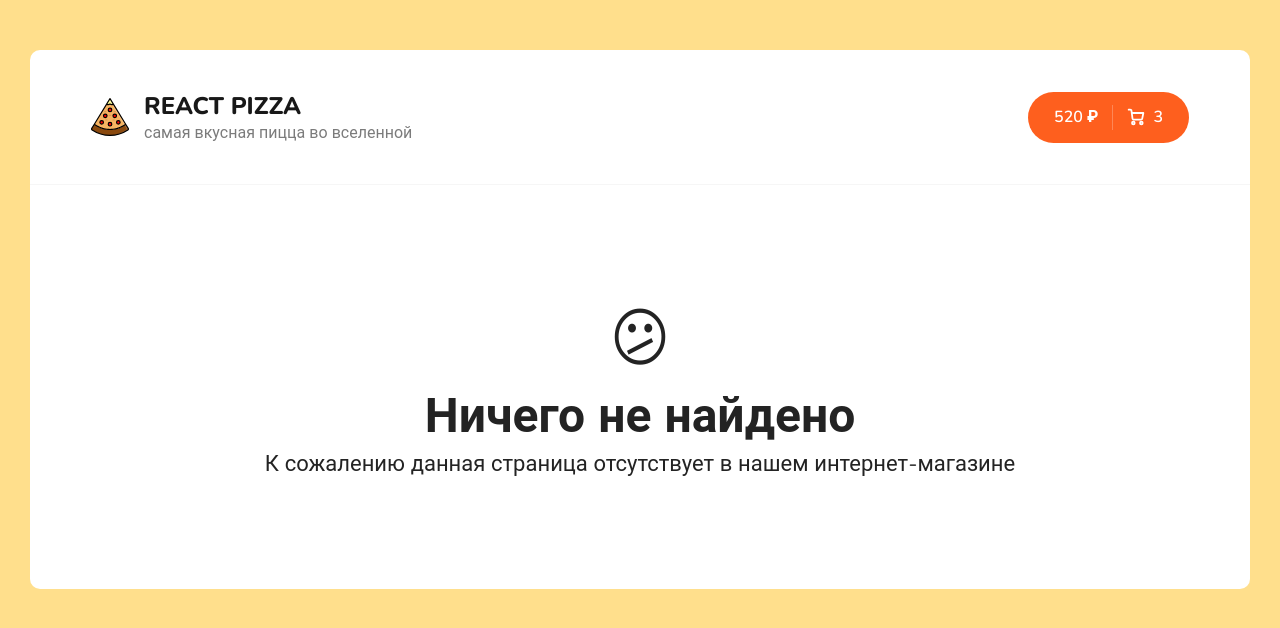
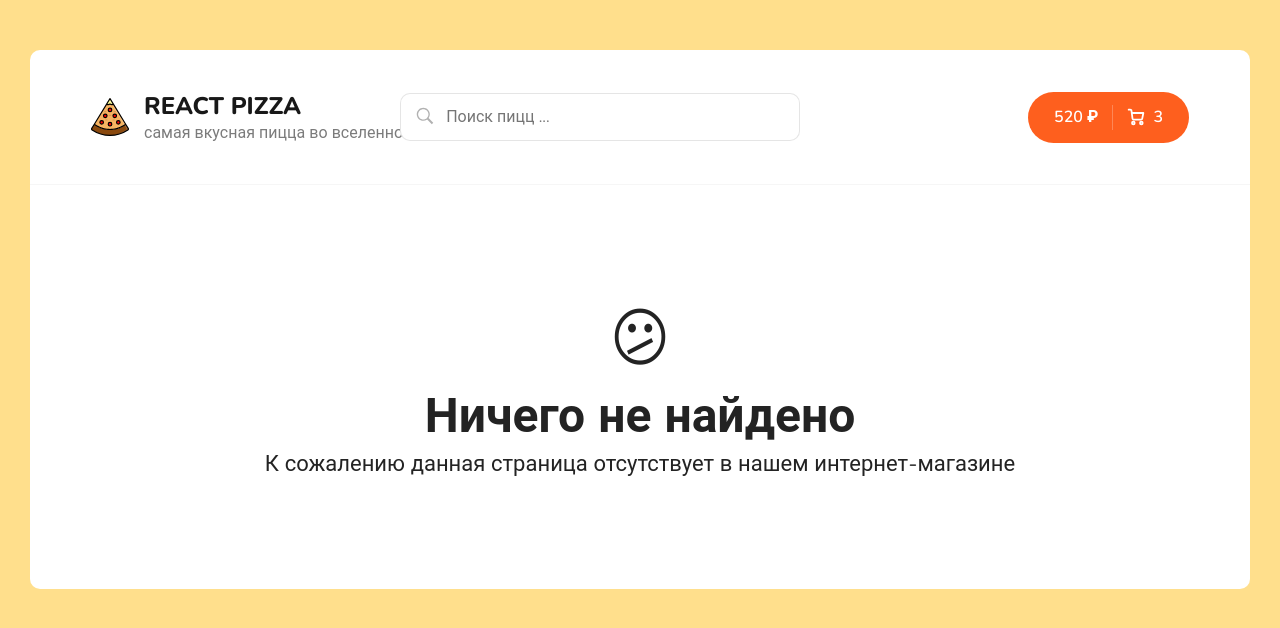
Before and after one commit to AntonAmialchenia/react-pizza, a React (Create React App) app: page /pizza/1 in a window 1280 px wide. Shown: the top 628 px of the page. Built offline with nearby package versions, Linux system fonts and the light colour scheme.

Commit message:
Поиск и пагинация

```diff
--- a/package.json
+++ b/package.json
@@ -13,6 +13,7 @@
     "react": "^18.2.0",
     "react-content-loader": "^6.2.0",
     "react-dom": "^18.2.0",
+    "react-paginate": "^8.1.4",
     "react-router-dom": "^6.8.0",
     "react-scripts": "5.0.1",
     "sass": "^1.57.1",
--- a/src/App.tsx
+++ b/src/App.tsx
@@ -1,4 +1,4 @@
-import React from 'react';
+import React, { useState } from 'react';
 import { Routes, Route } from 'react-router-dom';
 
 import Header from './components/Header';
@@ -6,18 +6,19 @@ import Cart from './pages/Cart';
 import Home from './pages/Home';
 import NotFound from './pages/NotFound';
 
-import  './scss/app.scss';
-
+import './scss/app.scss';
 
 function App() {
+  const [searchValue, setSearchValue] = useState('');
+
   return (
     <div className="wrapper">
-      <Header />
+      <Header searchValue={searchValue} setSearchValue={setSearchValue} />
       <div className="content">
         <Routes>
-          <Route path="/" element={<Home />} />
+          <Route path="/" element={<Home searchValue={searchValue} />} />
           <Route path="/cart" element={<Cart />} />
-          <Route path='*' element={<NotFound/>}/>
+          <Route path="*" element={<NotFound />} />
         </Routes>
       </div>
     </div>
--- a/src/components/Header.tsx
+++ b/src/components/Header.tsx
@@ -1,18 +1,26 @@
 import React from 'react';
 import { Link } from 'react-router-dom';
-import LogoSvg from '../assets/img/pizza-logo.svg'
 
-const Header = () => {
+import Search from './Search';
+import LogoSvg from '../assets/img/pizza-logo.svg';
+
+export interface search {
+  searchValue: string;
+  setSearchValue: (i: string) => void;
+}
+
+const Header = ({ searchValue, setSearchValue }: search) => {
   return (
     <header className="header">
       <div className="container">
-        <Link to='/' className="header__logo">
+        <Link to="/" className="header__logo">
           <img width="38" src={LogoSvg} alt="Pizza logo" />
           <div>
             <h1>React Pizza</h1>
             <p>самая вкусная пицца во вселенной</p>
           </div>
         </Link>
+        <Search searchValue={searchValue} setSearchValue={setSearchValue} />
         <div className="header__cart">
           <Link to="/cart" className="button button--cart">
             <span>520 ₽</span>
--- /dev/null
+++ b/src/components/Pagination/Pagination.module.scss
@@ -0,0 +1,30 @@
+.root {
+    display: flex;
+    justify-content: center;
+    gap: 20px;
+    margin-top: 20px;
+
+    a {
+        border: 1px solid #fe5f1e;
+        border-radius: 50%;
+        padding: 5px 10px;
+        cursor: pointer;
+        transition: all 0.3s ease 0s;
+        color: #fe5f1e;
+
+
+        &:hover {
+            background-color: #fe5f1e;
+            color: #fff;
+        }
+    }
+
+    :global {
+        & .selected {
+            a {
+                background-color: #fe5f1e;
+                color: #fff;
+            }
+        }
+    }
+}
--- /dev/null
+++ b/src/components/Pagination/index.tsx
@@ -0,0 +1,25 @@
+import React from 'react';
+import ReactPaginate from 'react-paginate';
+
+import style from './Pagination.module.scss'
+
+interface PaginationProps {
+    onChangePage: (number:number) => void
+}
+
+const Pagination = ({onChangePage}: PaginationProps) => {
+    return (
+        <ReactPaginate
+        className={style.root}
+        breakLabel="..."
+        nextLabel=">"
+        onPageChange={(event) => onChangePage(event.selected + 1)}
+        pageRangeDisplayed={5}
+        pageCount={3}
+        previousLabel="<"
+
+      />
+    );
+};
+
+export default Pagination;
--- /dev/null
+++ b/src/components/Search/Search.module.scss
@@ -0,0 +1,47 @@
+.root {
+    position: relative;
+    left: -120px;
+}
+
+.input {
+    border: 1px solid rgba(0,0,0,0.1);
+    padding: 12px 20px 12px 45px;
+    width: 400px;
+    border-radius: 10px;
+    font-size: 16px;
+    transition: all 0.3s ease-in-out;
+
+    &:focus {
+        border: 1px solid rgba(0,0,0,0.3);
+    }
+}
+
+.icon {
+    width: 22px;
+    height: 22px;
+    opacity: 0.3;
+    position: absolute;
+    left: 14px;
+    top: 12px;
+    cursor: pointer;
+    transition: opacity 0.3s ease 0s;
+
+    &:hover {
+        opacity: 0.7;
+    }
+}
+
+.clearIcon {
+    width: 18px;
+    height: 18px;
+    opacity: 0.3;
+    position: absolute;
+    right: 15px;
+    top: 15px;
+    cursor: pointer;
+    transition: opacity 0.3s ease 0s;
+
+    &:hover {
+        opacity: 0.7;
+    }
+}
--- /dev/null
+++ b/src/components/Search/index.tsx
@@ -0,0 +1,36 @@
+import React from 'react';
+import { search } from '../Header';
+
+import style from './Search.module.scss';
+
+const Search = ({ searchValue, setSearchValue }: search) => {
+  return (
+    <div className={style.root}>
+      <svg
+        className={style.icon}
+        id="Layer_1"
+        version="1.1"
+        viewBox="0 0 512 512"
+        xmlns="http://www.w3.org/2000/svg">
+        <path d="M344.5,298c15-23.6,23.8-51.6,23.8-81.7c0-84.1-68.1-152.3-152.1-152.3C132.1,64,64,132.2,64,216.3  c0,84.1,68.1,152.3,152.1,152.3c30.5,0,58.9-9,82.7-24.4l6.9-4.8L414.3,448l33.7-34.3L339.5,305.1L344.5,298z M301.4,131.2  c22.7,22.7,35.2,52.9,35.2,85c0,32.1-12.5,62.3-35.2,85c-22.7,22.7-52.9,35.2-85,35.2c-32.1,0-62.3-12.5-85-35.2  c-22.7-22.7-35.2-52.9-35.2-85c0-32.1,12.5-62.3,35.2-85c22.7-22.7,52.9-35.2,85-35.2C248.5,96,278.7,108.5,301.4,131.2z" />
+      </svg>
+      <input
+        value={searchValue}
+        onChange={(e) => setSearchValue(e.target.value)}
+        className={style.input}
+        placeholder="Поиск пицц ..."
+      />
+      {searchValue && <svg
+        onClick={() => setSearchValue('')}
+        className={style.clearIcon}
+        id="Layer_1"
+        version="1.1"
+        viewBox="0 0 512 512"
+        xmlns="http://www.w3.org/2000/svg">
+        <path d="M437.5,386.6L306.9,256l130.6-130.6c14.1-14.1,14.1-36.8,0-50.9c-14.1-14.1-36.8-14.1-50.9,0L256,205.1L125.4,74.5  c-14.1-14.1-36.8-14.1-50.9,0c-14.1,14.1-14.1,36.8,0,50.9L205.1,256L74.5,386.6c-14.1,14.1-14.1,36.8,0,50.9  c14.1,14.1,36.8,14.1,50.9,0L256,306.9l130.6,130.6c14.1,14.1,36.8,14.1,50.9,0C451.5,423.4,451.5,400.6,437.5,386.6z" />
+      </svg>}
+    </div>
+  );
+};
+
+export default Search;
--- a/src/pages/Home.tsx
+++ b/src/pages/Home.tsx
@@ -6,29 +6,35 @@ import PizzaBlock from '../components/PizzaBlock';
 import Sort from '../components/Sort';
 import Sceleton from '../components/PizzaBlock/Sceleton';
 import { Pizza } from '../models';
+import Pagination from '../components/Pagination';
 
-const Home = () => {
-  const [pizzas, setPizzas] = useState<Pizza[]>([]);
+interface HomeProps {
+  searchValue: string;
+}
+
+const Home = ({ searchValue }: HomeProps) => {
+  const [items, setItems] = useState<Pizza[]>([]);
   const [isLoading, setIsLoading] = useState(false);
   const [categoryId, setCategoryId] = useState(0);
+  const [currentPage, setCurrentPage] = useState(1);
   const [sortType, setSortType] = useState({ name: 'популярности', sortProperty: 'rating' });
   const [error, setError] = useState('');
 
-  const category = categoryId > 0 ? `category=${categoryId}` : ''
-  const sortBy = sortType.sortProperty.replace('-','')
-  const order = sortType.sortProperty.includes('-') ? 'asc' : 'desc'
+  const category = categoryId > 0 ? `category=${categoryId}` : '';
+  const sortBy = sortType.sortProperty.replace('-', '');
+  const order = sortType.sortProperty.includes('-') ? 'asc' : 'desc';
+  const search = searchValue ? `&search=${searchValue}` : '';
 
   async function fetchPizzas() {
     try {
       setError('');
       setIsLoading(true);
       const response = await axios.get(
-        `https://63db90c6c45e08a043484e95.mockapi.io/pizzas?${category}&sortBy=${sortBy}&order=${order}`
+        `https://63db90c6c45e08a043484e95.mockapi.io/pizzas?page=${currentPage}&limit=4${category}&sortBy=${sortBy}&order=${order}${search}`,
       );
       console.log();
 
-
-      setPizzas(response.data);
+      setItems(response.data);
       setIsLoading(false);
     } catch (e) {
       const error = e as AxiosError;
@@ -40,7 +46,18 @@ const Home = () => {
   useEffect(() => {
     fetchPizzas();
     window.scrollTo(0, 0);
-  }, [categoryId, sortType]);
+  }, [categoryId, sortType, searchValue, currentPage]);
+
+  const sceletons = [...new Array(6)].map((item, index) => <Sceleton key={index} />);
+  const pizzas = items.map((item) => <PizzaBlock key={item.id} {...item} />);
+  // const pizzas = items.filter(item => {
+  //   if (item.title.toLowerCase().includes(searchValue.toLowerCase())) {
+  //     return true
+  //   }
+  //   return false
+  // })
+  // .map((item) => <PizzaBlock key={item.id} {...item} />);
+
   return (
     <div className="container">
       <div className="content__top">
@@ -48,12 +65,8 @@ const Home = () => {
         <Sort value={sortType} onClickSort={(sortType) => setSortType(sortType)} />
       </div>
       <h2 className="content__title">Все пиццы</h2>
-      <div className="content__items">
-        {isLoading && [...new Array(6)].map((item, index) => <Sceleton key={index} />)}
-        {pizzas.map((pizza) => (
-          <PizzaBlock key={pizza.id} {...pizza} />
-        ))}
-      </div>
+      <div className="content__items">{isLoading ? sceletons : pizzas}</div>
+      <Pagination onChangePage = {(number) => setCurrentPage(number)}/>
     </div>
   );
 };
```
Also changed, not shown: 1 other file (tests, documents, lock files or other folders).
